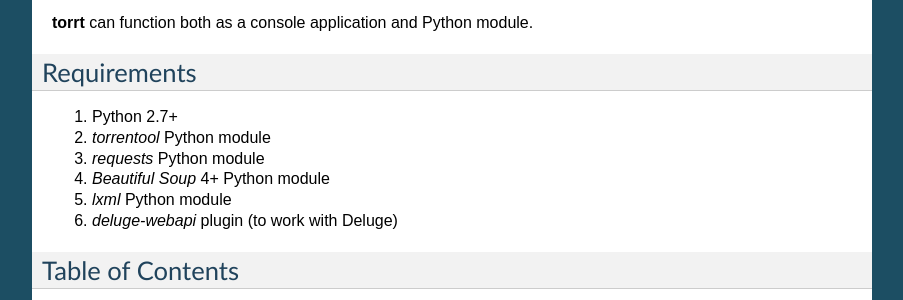
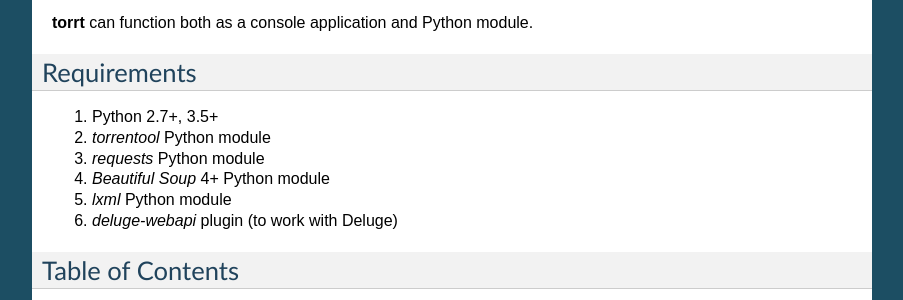
Before and after one commit to idlesign/torrt, a Sphinx documentation site: the page built from docs/source/index.rst, in a window 1280 px wide. Shown: the part 675-975 px from the top of the page, without its empty margins (198-1101 px from the left). Built offline with Sphinx 7.4.7, drawn with Linux system fonts in a browser that asks for light colours.

Commit message:
Dropped QA for py3.4

```diff
--- a/docs/source/index.rst
+++ b/docs/source/index.rst
@@ -40,7 +40,7 @@
 Requirements
 ------------
 
-1. Python 2.7+
+1. Python 2.7+, 3.5+
 2. `torrentool` Python module
 3. `requests` Python module
 4. `Beautiful Soup` 4+ Python module
--- a/setup.py
+++ b/setup.py
@@ -65,7 +65,6 @@
         'Programming Language :: Python :: 2',
         'Programming Language :: Python :: 2.7',
         'Programming Language :: Python :: 3',
-        'Programming Language :: Python :: 3.4',
         'Programming Language :: Python :: 3.5',
         'Programming Language :: Python :: 3.6',
         'License :: OSI Approved :: BSD License'
```
Also changed, not shown: .travis.yml, 1 other file.
